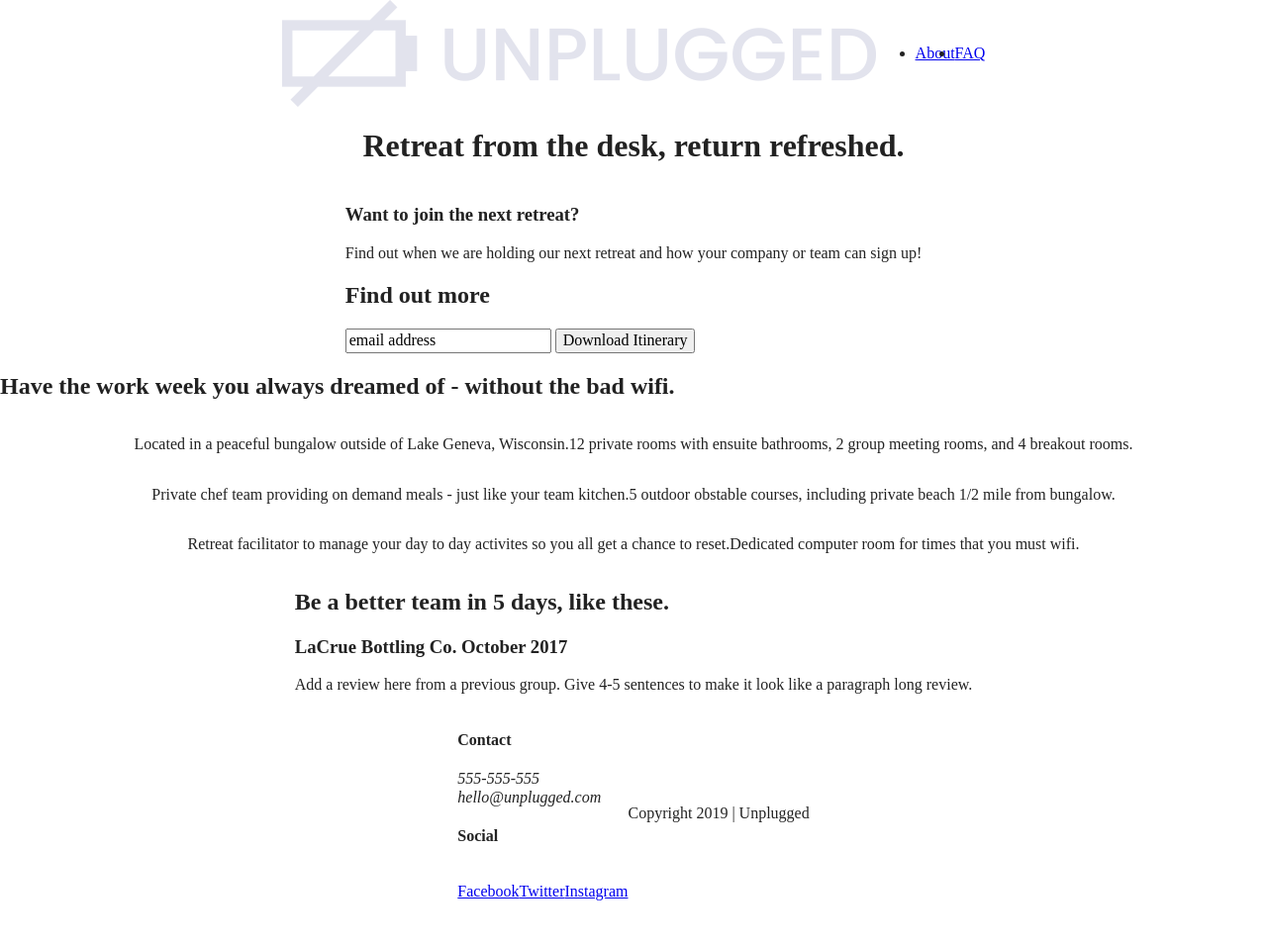
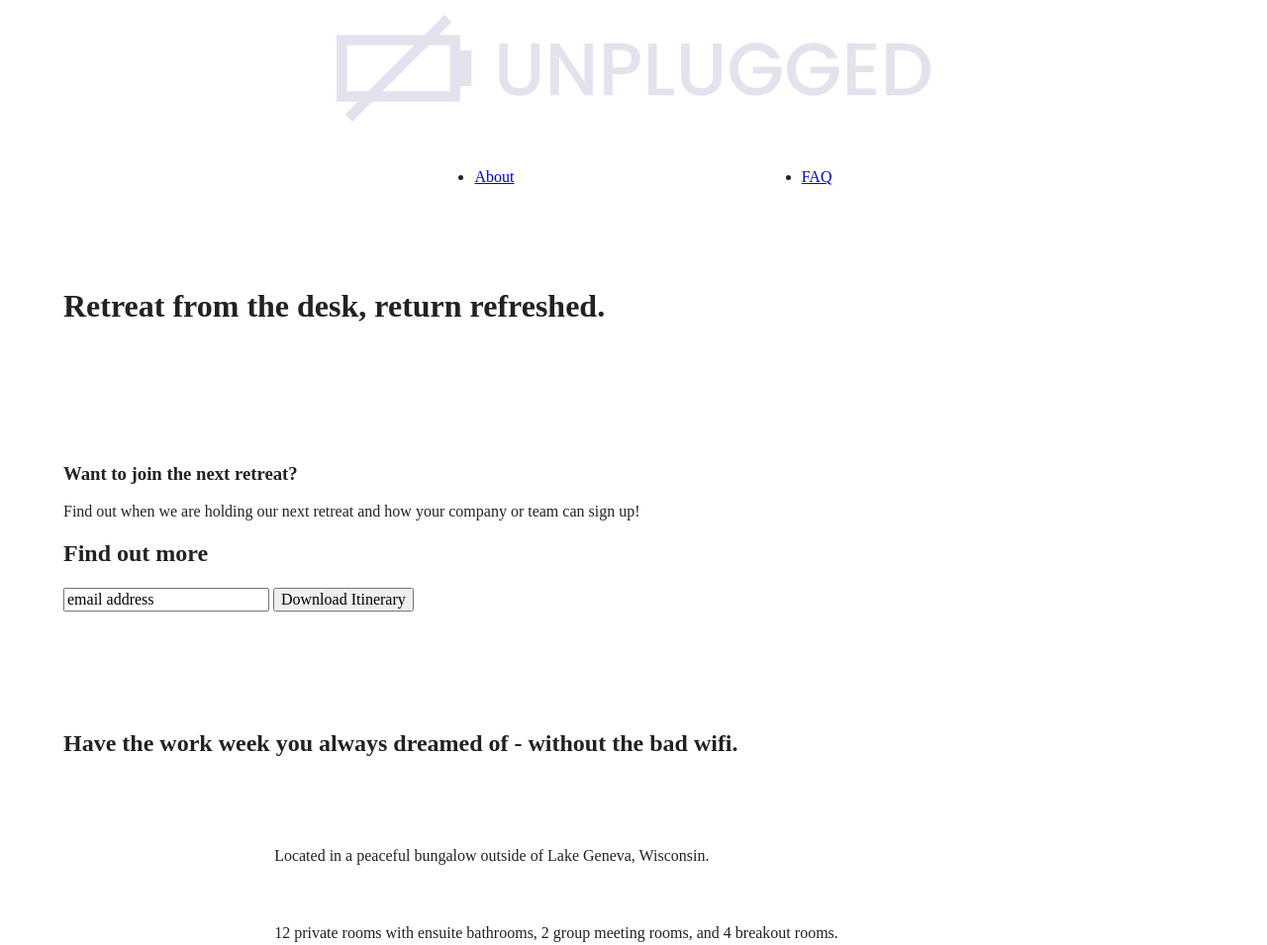
Before and after one commit to Steph-F/unplugged-retreat, a website built with Parcel: page index.html in a window 1280 px wide. Shown: the top 955 px of the page at 99% size. Before the commit the page ends 926 px from the top, so only its background shows below. Built offline with nearby package versions, Linux system fonts and the light colour scheme.

Commit message:
format mobile layout

```diff
--- a/css/main.css
+++ b/css/main.css
@@ -87,7 +87,12 @@ textarea {
    Author's custom styles
    ========================================================================== */
 
-/* -------------------- Base Header - Footer Styles -------------------- */
+.content-wrapper {
+  width: 90%;
+  margin: 50px 0;
+}
+
+   /* -------------------- Base Header - Footer Styles -------------------- */
 
 header,
 footer {
@@ -97,11 +102,22 @@ footer {
   flex-flow: row wrap;
 }
 
+header {
+  padding: 15px 0;
+}
+
 header .content-wrapper {
   display: flex;
   justify-content: center;
   align-items: center;
   flex-flow: row wrap;
+  margin: 0;
+}
+
+.header-divider {
+  width: 100%;
+  height: 1px;
+  margin: 10px 0 20px 0;
 }
 
 header nav {
@@ -109,11 +125,30 @@ header nav {
   justify-content: space-around;
   align-items: center;
   flex-flow: row wrap;
+  width: 60%;
 }
 
 header nav ul {
   display: flex;
   justify-content: space-around;
+  width: 100%;
+}
+
+footer {
+  flex-direction: column;
+}
+
+footer p {
+  margin: 0;
+}
+
+footer .content-wrapper {
+  width: 55%;
+  margin: 50px 0;
+}
+
+footer .contact {
+  margin-bottom: 50px;
 }
 
 footer .social-icons {
@@ -126,6 +161,10 @@ footer .social-icons p {
   display: flex;
   justify-content: center;
   align-items: center;
+}
+
+footer .copyright {
+  margin: 20px 0;
 }
 
 /* -------------------- Mobile Styles - Homepage -------------------- */
@@ -155,11 +194,24 @@ aside {
   flex-flow: row wrap;
 }
 
-.features-items {
+.features h2 {
+  margin-bottom: 60px;
+}
+
+.features article {
+  width: 63%;
+  margin: 30px 0;
+}
+
+.features .features-items {
   display: flex;
   justify-content: center;
   align-items: center;
   flex-flow: row wrap;
+}
+
+.features p {
+  margin: 0;
 }
 
 /* Reviews */
@@ -168,6 +220,15 @@ aside {
   display: flex;
   justify-content: center;
   flex-flow: row wrap;
+}
+
+.reviews h2 {
+  margin-bottom: 40px;
+}
+
+.reviews h3 {
+  width: 55%;
+  margin: 20px 0;
 }
 
 /* -------------------- Mobile Styles - About -------------------- */
@@ -186,6 +247,10 @@ aside {
   flex-flow: row wrap;
 }
 
+.contact-content p {
+  margin: 0;
+}
+
 /* -------------------- Mobile Styles - FAQ -------------------- */
 
 .faq {
@@ -200,6 +265,14 @@ aside {
   justify-content: center;
   align-items: center;
   flex-flow: row wrap;
+}
+
+.faq h2 {
+  margin-bottom: 40px;
+}
+
+.faq-content {
+  margin-bottom: 50px;
 }
 
 
```
Also changed, not shown: process screenshots/layout-w-flexbod.PNG (added).
